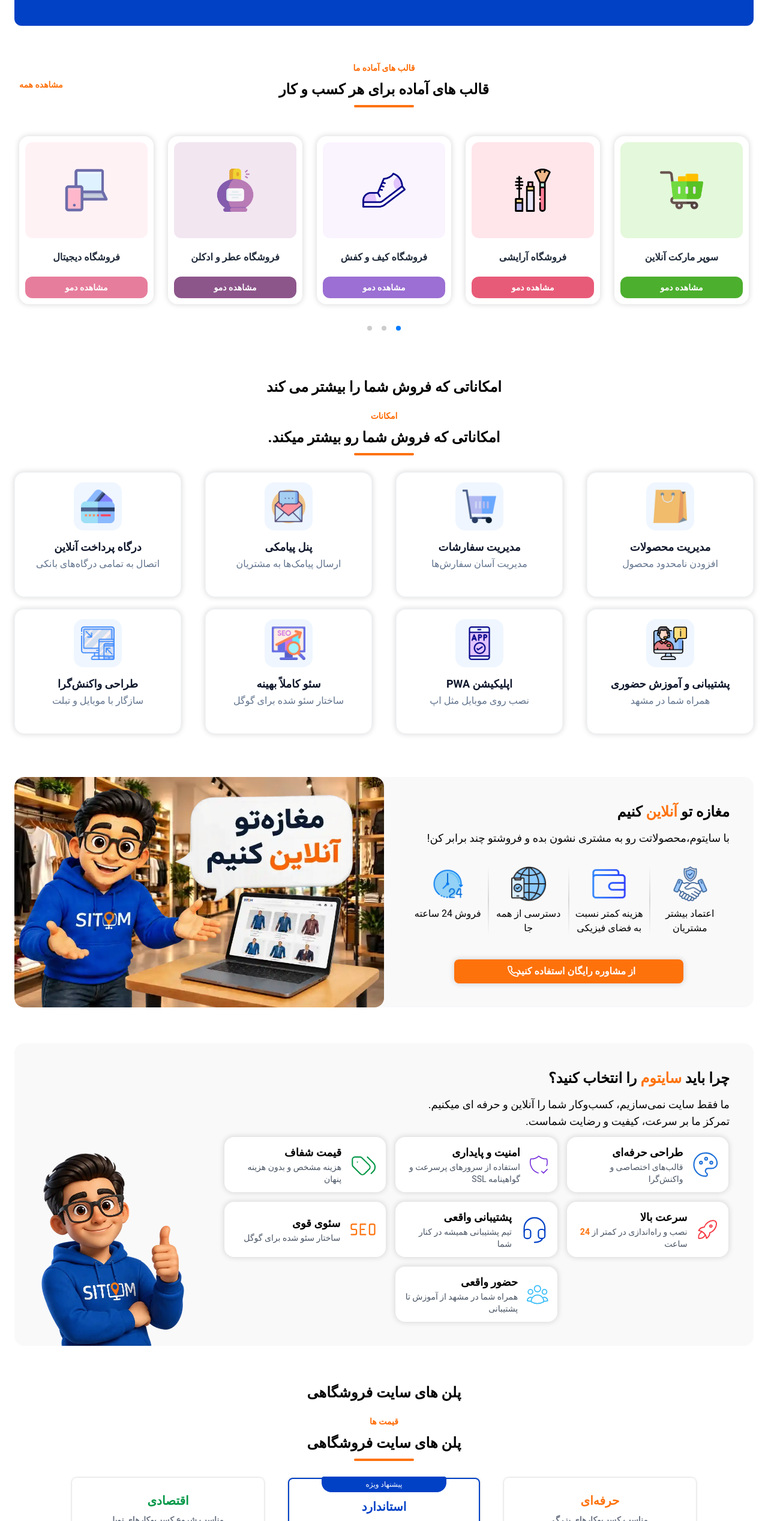
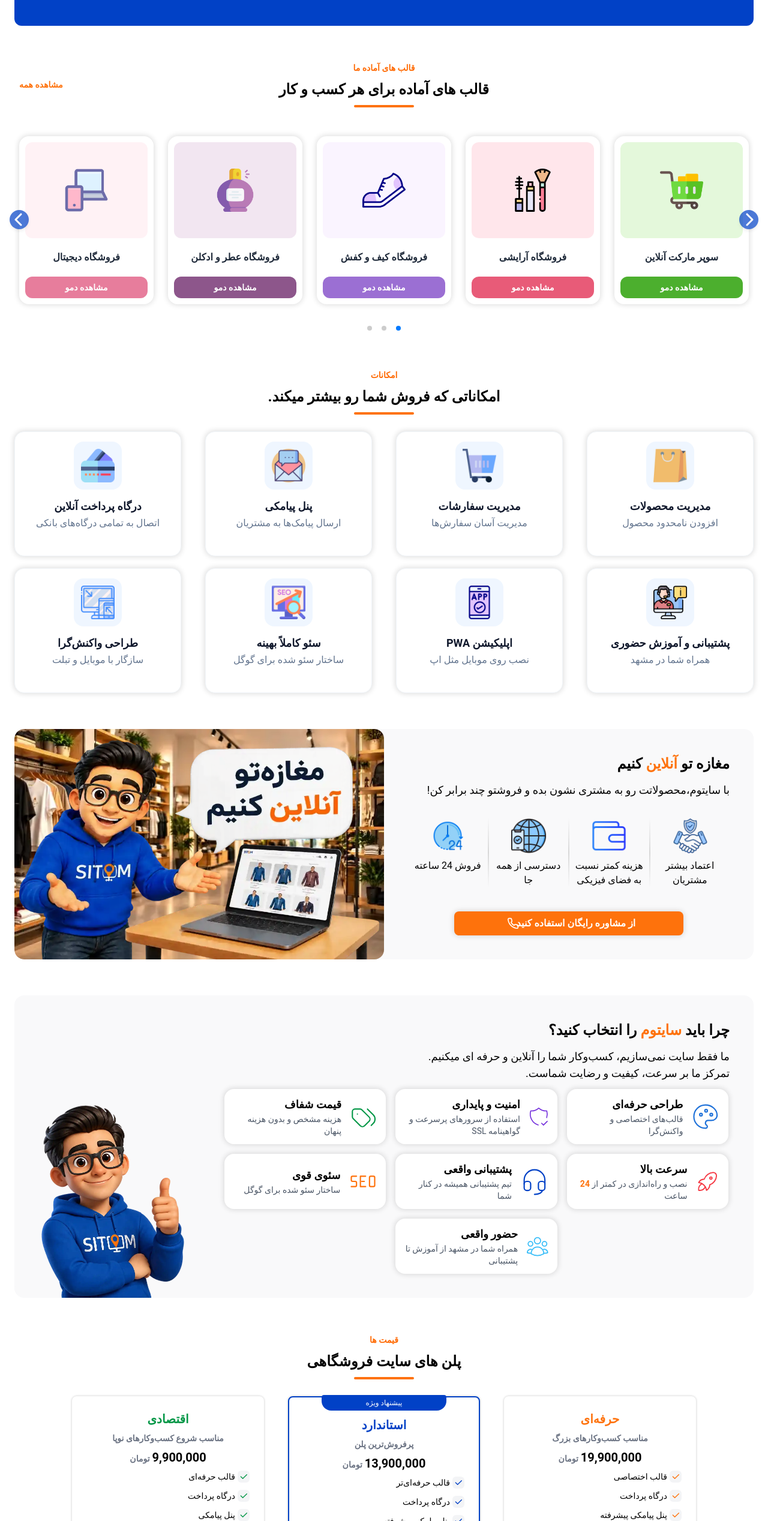
Before and after one commit to MohammadSoleimanikia/webetom, a Next.js app: page / in a window 1280 px wide. Shown: the part 851-3386 px from the top of the page at 60% size. Built offline with nearby package versions, Linux system fonts and the light colour scheme; what @mui/material-nextjs would draw is missing.

Commit message:
style : update padding

```diff
--- a/src/app/page.tsx
+++ b/src/app/page.tsx
@@ -11,6 +11,9 @@ import OrderProcess from "@/sections/orderProcess";
 import FAQ from "@/sections/faq";
 import VoiceOfCustomer from "@/sections/voiceOfCustomers";
 import LatestBlogPosts from "@/sections/latestBlogPosts";
+import clsx from "clsx";
+import { padding } from "@/const/LAYOUT";
+
 
 export default function Home() {
   return (
@@ -28,55 +31,54 @@ export default function Home() {
       </SectionWrapper>
 
       {/*features section  */}
-      <SectionWrapper>
+      <SectionWrapper >
         <Features />
       </SectionWrapper>
 
       {/* templates Slider section */}
-      <SectionWrapper containerClassName="bg-background md:bg-transparent ">
+      <SectionWrapper containerClassName="relative">
         <TemplateSection />
       </SectionWrapper>
 
       {/* sales feature section */}
-      <SectionWrapper
-        containerClassName="pt-3"
-        title="امکاناتی که فروش شما را بیشتر می کند"
-      >
+      <SectionWrapper>
         <SalesFeatures />
       </SectionWrapper>
 
-      {/*  Online Store Section */}
-      <SectionWrapper containerClassName="bg-primary md:bg-transparent pt-3 ">
+    {/*  Online Store Section */}
+      <SectionWrapper
+        containerClassName={clsx("bg-primary md:bg-transparent md:py-0")}
+      >
         <OnlineStoreSection />
       </SectionWrapper>
 
       {/* why us section  */}
-      <SectionWrapper className="bg-background md:bg-transparent">
+      <SectionWrapper className={clsx(" ")}>
         <WhyUs />
       </SectionWrapper>
 
       {/* Plans */}
-      <SectionWrapper title="پلن های سایت فروشگاهی ">
+      <SectionWrapper>
         <Plans />
       </SectionWrapper>
 
       {/* order process  */}
-      <SectionWrapper containerClassName="bg-background md:bg-transparent ">
+      <SectionWrapper >
         <OrderProcess />
       </SectionWrapper>
 
       {/* FAQ section */}
-      <SectionWrapper className="bg-background md:bg-transparent">
+      <SectionWrapper >
         <FAQ />
       </SectionWrapper>
 
       {/* Voice of customers section */}
-      <SectionWrapper>
+      <SectionWrapper containerClassName="relative">
         <VoiceOfCustomer />
       </SectionWrapper>
 
-      {/* templates Slider section */}
-      <SectionWrapper containerClassName="bg-background md:bg-transparent ">
+      {/* latest blog Slider section */}
+      <SectionWrapper containerClassName="relative">
         <LatestBlogPosts />
       </SectionWrapper>
     </>
```
